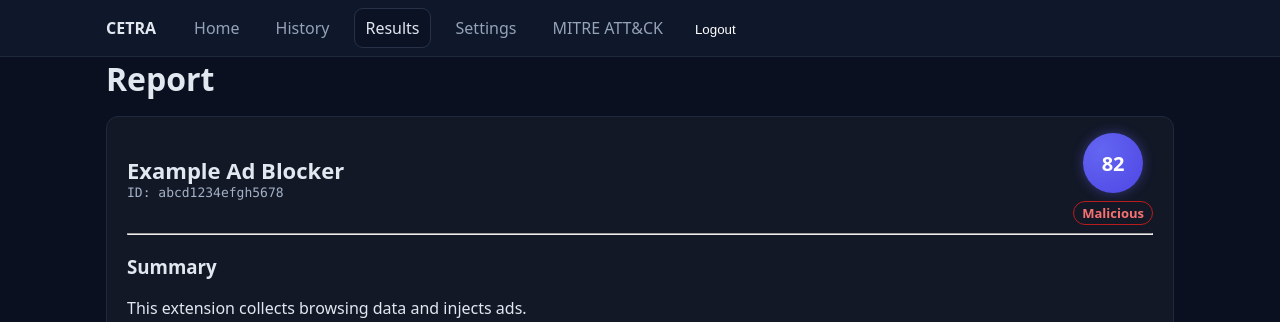
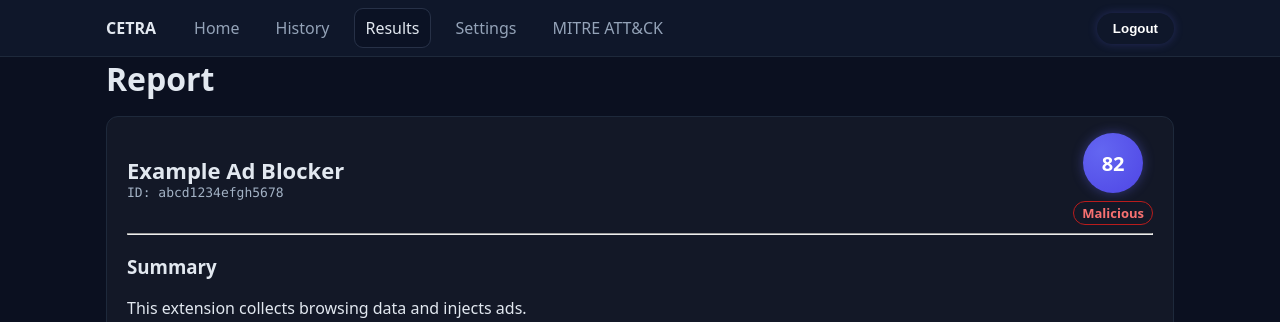
Before and after one commit to kevanoovitch/DV1512-CETRA-Codebase, a Django app: page /report/1/ in a window 1280 px wide. Shown: the top 322 px of the page. Run offline with Django 5.2, Linux system fonts and the light colour scheme.

Commit message:
Moved logout button to right side

```diff
--- a/app/static/css/site.css
+++ b/app/static/css/site.css
@@ -264,3 +264,45 @@
   .report-header { flex-direction: column; align-items: flex-start; }
   .report-score { flex-direction: row; gap: 12px; }
 }
+
+/* ===== Navbar layout fix ===== */
+.nav-row {
+  display: flex;
+  align-items: center;
+  justify-content: space-between;
+  height: 56px;
+}
+
+.nav-left {
+  display: flex;
+  align-items: center;
+  gap: 16px;
+}
+
+.nav-right {
+  margin-left: auto;
+}
+
+/* ===== Logout button styling ===== */
+.logout-btn {
+  background: #6366f1;            /* samma accent som submit */
+  color: #fff;
+  font-weight: 600;
+  border: none;
+  padding: 8px 16px;
+  border-radius: 9999px;          /* rund */
+  cursor: pointer;
+  box-shadow: 0 0 10px rgba(99,102,241,0.25);
+  transition: background .15s, transform .1s, box-shadow .15s;
+}
+
+.logout-btn:hover {
+  background: #4f46e5;
+  box-shadow: 0 0 12px rgba(99,102,241,0.4);
+  transform: translateY(-1px);
+}
+
+.logout-btn:active {
+  transform: translateY(1px);
+  box-shadow: 0 0 6px rgba(99,102,241,0.2);
+}
--- a/app/templates/base.html
+++ b/app/templates/base.html
@@ -10,21 +10,26 @@
 </head>
 <body>
   <header class="navbar">
-    <nav class="container">
+  <nav class="container nav-row">
+    <div class="nav-left">
       <a class="brand" href="{% url 'home' %}">CETRA</a>
+
       <a class="tab {% if request.resolver_match.url_name == 'home' %}active{% endif %}" href="{% url 'home' %}">Home</a>
       <a class="tab {% if request.resolver_match.url_name == 'history' %}active{% endif %}" href="{% url 'history' %}">History</a>
       <a class="tab {% if request.resolver_match.url_name == 'results' %}active{% endif %}" href="{% url 'results' %}">Results</a>
       <a class="tab {% if request.resolver_match.url_name == 'settings' %}active{% endif %}" href="{% url 'settings' %}">Settings</a>
-      <a class="tab {% if request.resolver_match.url_name == 'mitre_attack' %}active{% endif %}" href="{% url 'mitre_attack' %}">MITRE ATT&CK</a>
+      <a class="tab {% if request.resolver_match.url_name == 'mitre_attack' %}active{% endif %}" href="{% url 'mitre_attack' %}">MITRE ATT&amp;CK</a>
+    </div>
+
+    <div class="nav-right">
       <form action="{% url 'logout' %}" method="post">
-      {% csrf_token %}
-      <button type="submit" name="logout_button">Logout</button>
+        {% csrf_token %}
+        <button type="submit" name="logout_button" class="logout-btn">Logout</button>
       </form>
+    </div>
+  </nav>
+</header>
 
-      <!-- lägg fler flikar här senare -->
-    </nav>
-  </header>
 
   <main class="container">
     {% block content %}{% endblock %}
```
